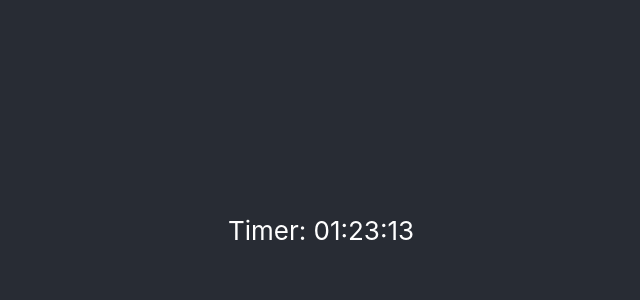
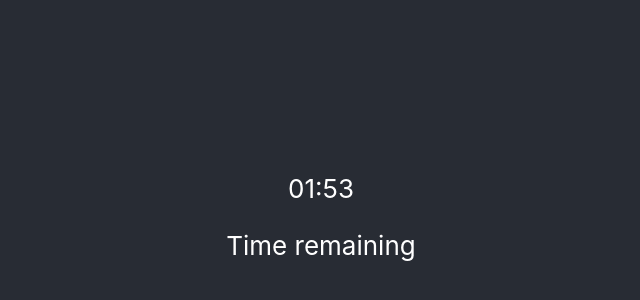
Before and after one commit to Cragzu/galaxy-brain, a React (Create React App) app in the folder react_components/: page / in a window 1280 px wide. Shown: the part 170-470 px from the top of the page, without its empty margins (319-959 px from the left). Built offline with nearby package versions, Linux system fonts and the light colour scheme.

Commit message:
added pause functionality to timer

```diff
--- a/react_components/src/App.js
+++ b/react_components/src/App.js
@@ -8,7 +8,8 @@ function App() {
         <div className="App">
             <header className="App-header">
                 <Timer
-                    startTimeInSeconds={5000}
+                    startTimeInSeconds={120}
+                    timerIsPaused={false}
                 />
             </header>
         </div>
--- a/react_components/src/timer.js
+++ b/react_components/src/timer.js
@@ -10,13 +10,16 @@ class Timer extends React.Component {
     }
 
     tick() {
-        this.setState(state => ({
-            seconds: state.seconds --
-        }));
+        if (!this.props.timerIsPaused) {
+            this.setState(state => ({
+                // reduce number of seconds.. every second
+                seconds: state.seconds--
+            }));
+        }
     }
 
     componentDidMount() {
-        // update every second
+        // update component every second
         this.interval = setInterval(() => this.tick(), 1000);
     }
 
@@ -25,19 +28,20 @@ class Timer extends React.Component {
     }
 
     formatTime(secs) {
-        let hours   = Math.floor(secs / 3600);
+        let hours = Math.floor(secs / 3600);
         let minutes = Math.floor(secs / 60) % 60;
         let seconds = secs % 60;
         return [hours, minutes, seconds]
             .map(v => ('' + v).padStart(2, '0'))
-            .filter((v,i) => v !== '00' || i > 0)
+            .filter((v, i) => v !== '00' || i > 0)
             .join(':');
     }
 
     render() {
         return (
             <div>
-                Timer: {this.formatTime(this.state.seconds)}
+                {this.formatTime(this.state.seconds)}
+                <p>Time remaining</p>
             </div>
         );
     }
@@ -45,10 +49,12 @@ class Timer extends React.Component {
 
 Timer.propTypes = {
     startTimeInSeconds: PropTypes.number,
+    timerIsPaused: PropTypes.bool,
 };
 
 Timer.defaultProps = {
     startTimeInSeconds: 60,
+    timerIsPaused: false,
 };
 
 export default Timer;
```
